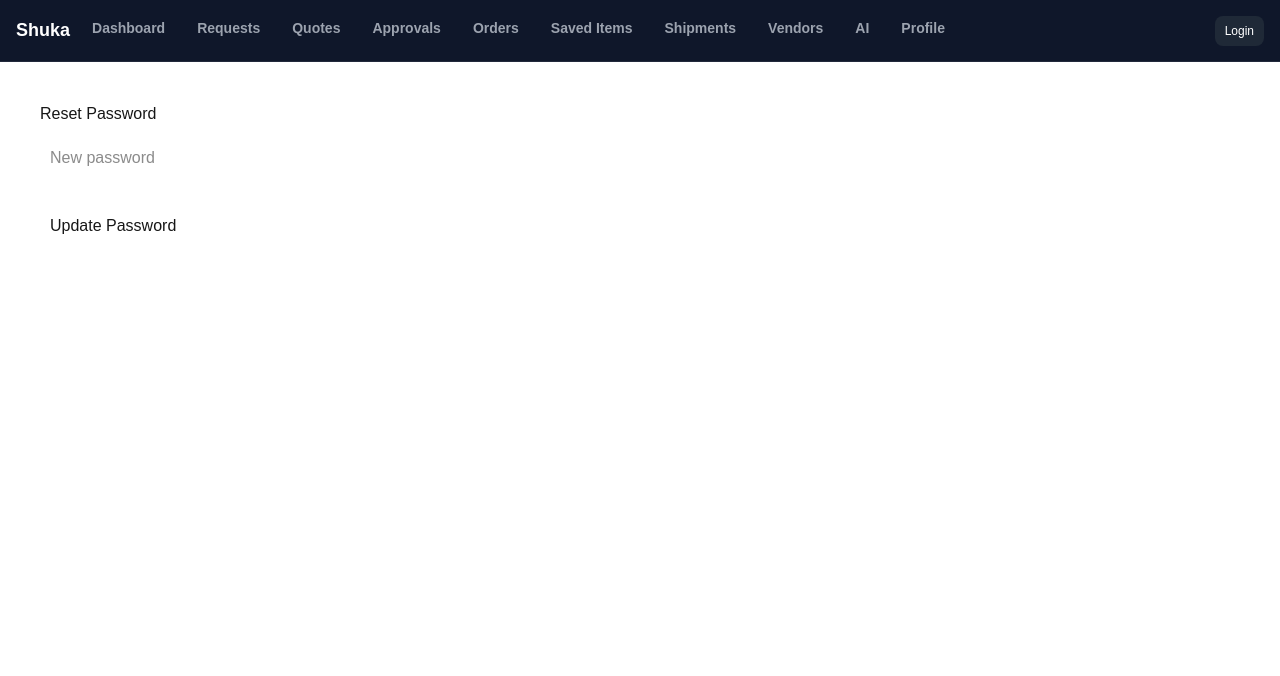
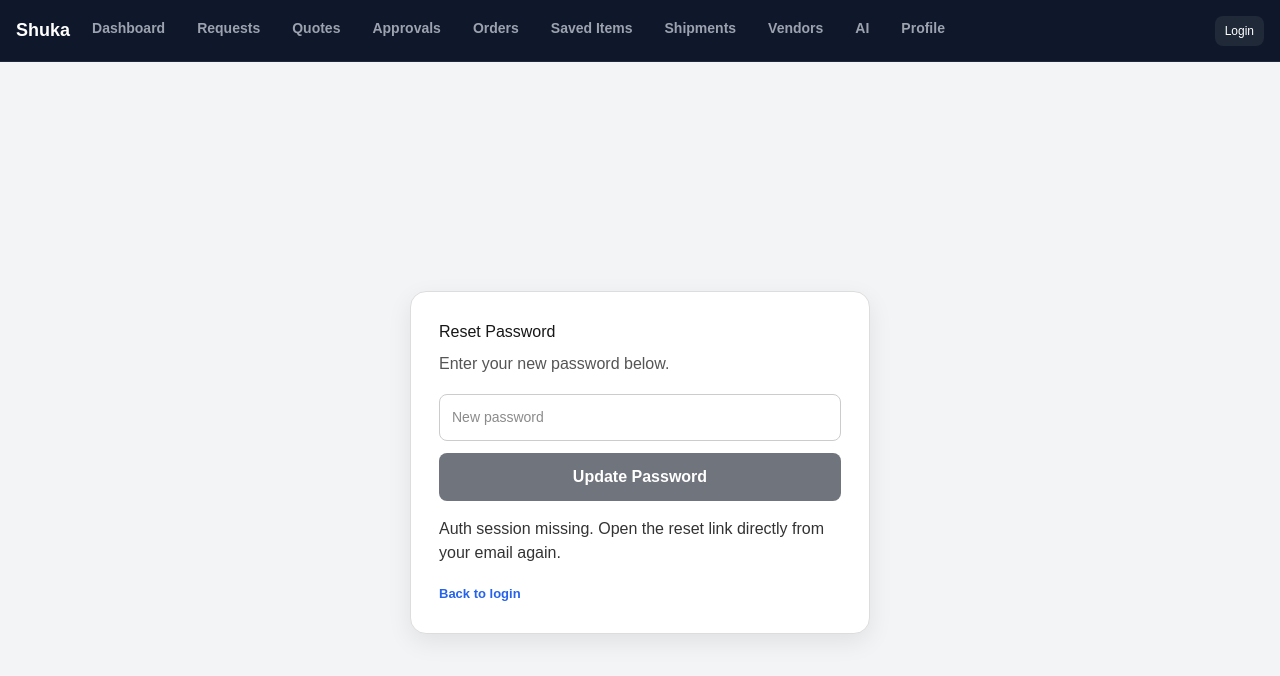
Before and after one commit to Gr33nstonecorp/shuka, a Next.js app: page /reset-password in a window 1280 px wide. Shown: the top 676 px of the page. Built offline with nearby package versions, Linux system fonts and the light colour scheme; no server answers.

Commit message:
Update page.tsx

```diff
--- a/app/reset-password/page.tsx
+++ b/app/reset-password/page.tsx
@@ -1,6 +1,7 @@
 "use client";
 
 import { useEffect, useState } from "react";
+import Link from "next/link";
 import { createClient } from "@supabase/supabase-js";
 
 const supabase = createClient(
@@ -10,57 +11,148 @@ const supabase = createClient(
 
 export default function ResetPasswordPage() {
   const [password, setPassword] = useState("");
-  const [message, setMessage] = useState("");
+  const [message, setMessage] = useState("Checking reset link...");
+  const [ready, setReady] = useState(false);
+  const [loading, setLoading] = useState(false);
 
   useEffect(() => {
-  const hash = window.location.hash;
+    async function init() {
+      try {
+        const url = new URL(window.location.href);
+        const code = url.searchParams.get("code");
 
-  if (hash) {
-    const params = new URLSearchParams(hash.substring(1));
+        if (code) {
+          const { error } = await supabase.auth.exchangeCodeForSession(code);
 
-    const access_token = params.get("access_token");
-    const refresh_token = params.get("refresh_token");
-
-    if (access_token && refresh_token) {
-      supabase.auth.setSession({
-        access_token,
-        refresh_token,
-      });
+          if (error) {
+            setMessage("Reset link is invalid or expired: " + error.message);
+            setReady(false);
+            return;
           }
         }
+
+        const {
+          data: { session },
+        } = await supabase.auth.getSession();
+
+        if (!session) {
+          setMessage("Auth session missing. Open the reset link directly from your email again.");
+          setReady(false);
+          return;
+        }
+
+        setMessage("");
+        setReady(true);
+      } catch (err) {
+        setMessage("Could not process reset link.");
+        setReady(false);
+      }
+    }
+
+    init();
   }, []);
 
-  const handleReset = async () => {
+  async function handleUpdatePassword(e: React.FormEvent) {
+    e.preventDefault();
+    setLoading(true);
+    setMessage("");
+
     const { error } = await supabase.auth.updateUser({
       password,
     });
 
     if (error) {
-      setMessage(error.message);
-    } else {
-      setMessage("✅ Password updated!");
+      setMessage("Password reset failed: " + error.message);
+      setLoading(false);
+      return;
     }
-  };
+
+    setMessage("✅ Password updated. You can now log in.");
+    setLoading(false);
+  }
 
   return (
-    <div style={{ padding: 40 }}>
-      <h1>Reset Password</h1>
+    <main
+      style={{
+        minHeight: "100vh",
+        display: "flex",
+        alignItems: "center",
+        justifyContent: "center",
+        background: "#f3f4f6",
+        padding: "24px",
+      }}
+    >
+      <div
+        style={{
+          width: "100%",
+          maxWidth: "460px",
+          background: "white",
+          borderRadius: "16px",
+          padding: "28px",
+          border: "1px solid #ddd",
+          boxShadow: "0 8px 24px rgba(0,0,0,0.08)",
+        }}
+      >
+        <h1 style={{ marginTop: 0, marginBottom: "8px" }}>Reset Password</h1>
+        <p style={{ color: "#555", marginTop: 0 }}>
+          Enter your new password below.
+        </p>
 
+        <form onSubmit={handleUpdatePassword} style={{ display: "grid", gap: "12px", marginTop: "18px" }}>
           <input
             type="password"
             placeholder="New password"
             value={password}
             onChange={(e) => setPassword(e.target.value)}
-        style={{ padding: 10, marginTop: 10 }}
+            required
+            minLength={6}
+            disabled={!ready || loading}
+            style={{
+              padding: "12px",
+              borderRadius: "8px",
+              border: "1px solid #ccc",
+              fontSize: "14px",
+            }}
           />
 
-      <br /><br />
+          <button
+            type="submit"
+            disabled={!ready || loading}
+            style={{
+              padding: "12px",
+              background: "#111827",
+              color: "white",
+              border: "none",
+              borderRadius: "8px",
+              cursor: ready && !loading ? "pointer" : "not-allowed",
+              fontWeight: "bold",
+              opacity: ready && !loading ? 1 : 0.6,
+            }}
+          >
+            {loading ? "Updating..." : "Update Password"}
+          </button>
+        </form>
 
-      <button onClick={handleReset} style={{ padding: 10 }}>
-        Update Password
-      </button>
+        {message && (
+          <p style={{ marginTop: "16px", color: "#333", whiteSpace: "pre-wrap" }}>
+            {message}
+          </p>
+        )}
 
-      <p>{message}</p>
+        <div style={{ marginTop: "16px" }}>
+          <Link
+            href="/login"
+            style={{
+              fontSize: "13px",
+              color: "#2563eb",
+              textDecoration: "none",
+              fontWeight: 600,
+            }}
+          >
+            Back to login
+          </Link>
         </div>
+      </div>
+    </main>
   );
 }
```
Lines whose indentation alone changed are shown as unchanged.
